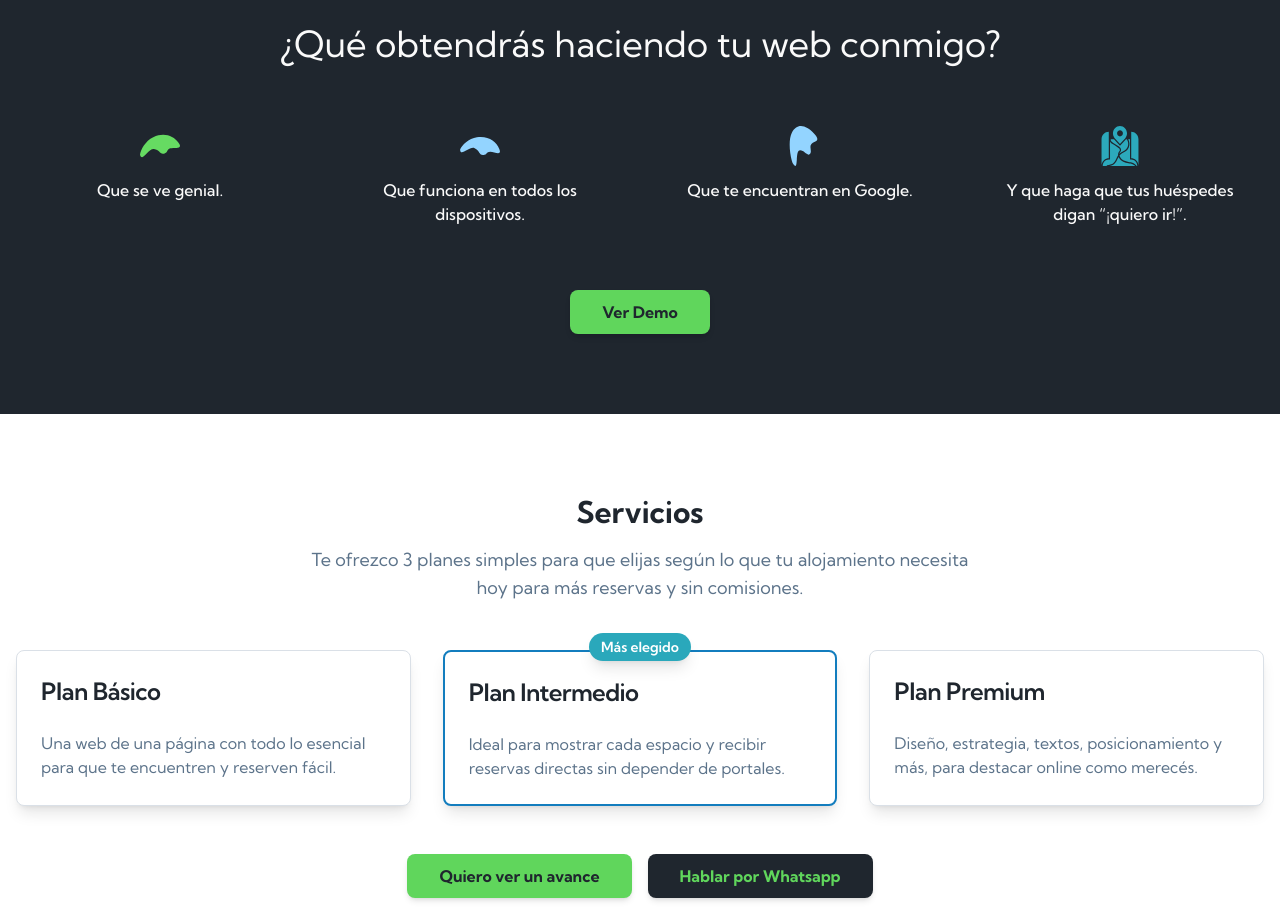
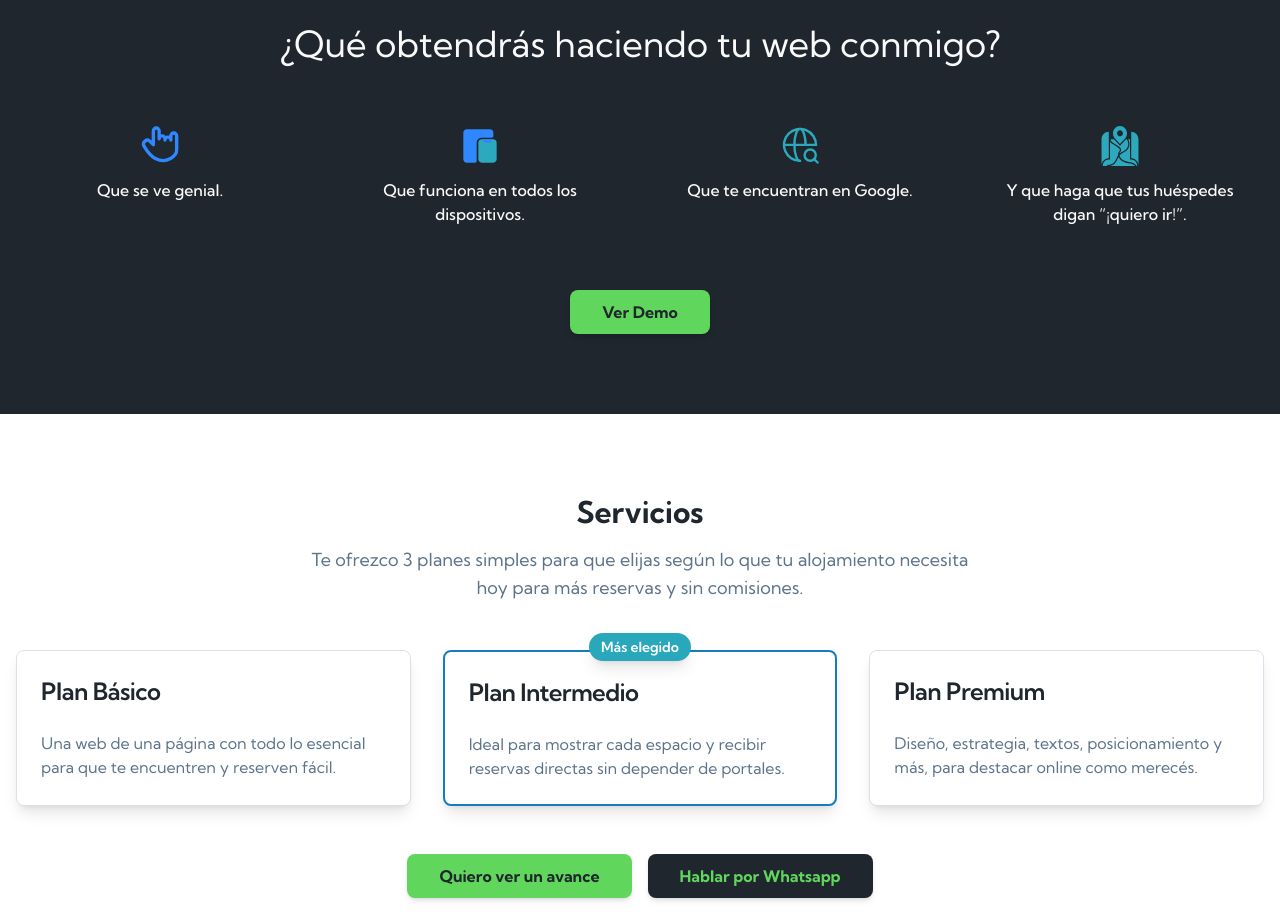
Before and after one commit to CayunDiego/TuristaWeb, a Next.js app: page / in a window 1280 px wide. Shown: the part 1620-2543 px from the top of the page. Built offline with nearby package versions, Linux system fonts and the light colour scheme; a web font is replaced by a local one.

Commit message:
fix svg icon

```diff
--- a/src/app/page.tsx
+++ b/src/app/page.tsx
@@ -114,9 +114,9 @@ export default function LandingPage() {
           <h2 className="text-4xl font-normal leading-none tracking-normal mb-10">¿Qué obtendrás haciendo tu web conmigo?</h2>
           <div className="grid sm:grid-cols-2 lg:grid-cols-4 gap-8 mb-10">
             {[
-              { svg: "/svgs/img1.svg", alt: "Icono de pulgar arriba moderno", text: "Que se ve genial.", dataAiHint: "illustration icon" },
-              { svg: "/svgs/img2.svg", alt: "Icono de múltiples dispositivos", text: "Que funciona en todos los dispositivos.", dataAiHint: "illustration icon" },
-              { svg: "/svgs/img3.svg", alt: "Icono de logo de Google", text: "Que te encuentran en Google.", dataAiHint: "illustration icon" },
+              { svg: "/svgs/cool.svg", alt: "Icono de pulgar arriba moderno", text: "Que se ve genial.", dataAiHint: "illustration icon" },
+              { svg: "/svgs/devices.svg", alt: "Icono de múltiples dispositivos", text: "Que funciona en todos los dispositivos.", dataAiHint: "illustration icon" },
+              { svg: "/svgs/google.svg", alt: "Icono de logo de Google", text: "Que te encuentran en Google.", dataAiHint: "illustration icon" },
               { svg: "/svgs/maps.svg", alt: "Icono de pin de mapa estilizado", text: "Y que haga que tus huéspedes digan “¡quiero ir!”." , dataAiHint: "illustration icon"},
             ].map((item, index) => (
               <div key={index} className="flex flex-col items-center p-6">
```
